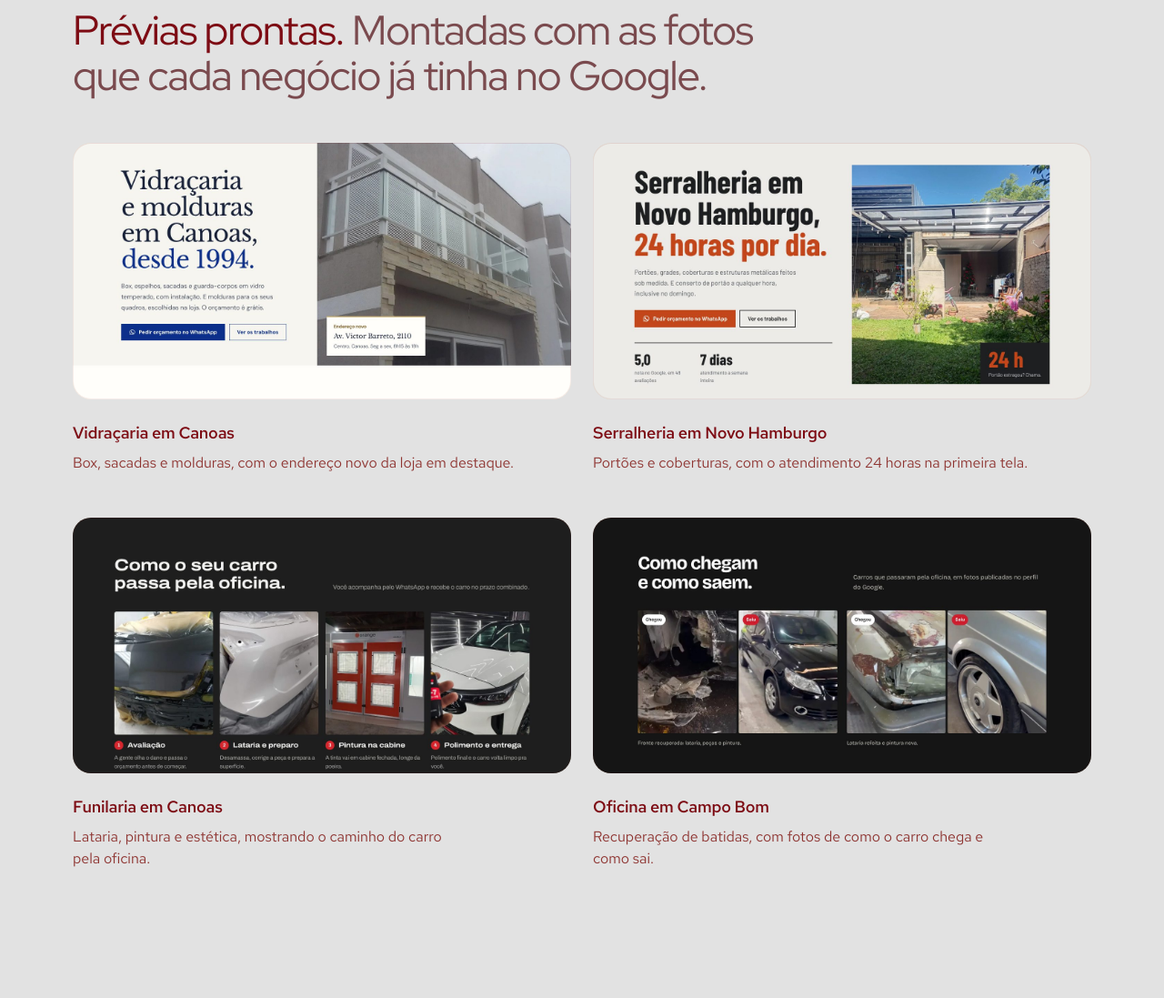
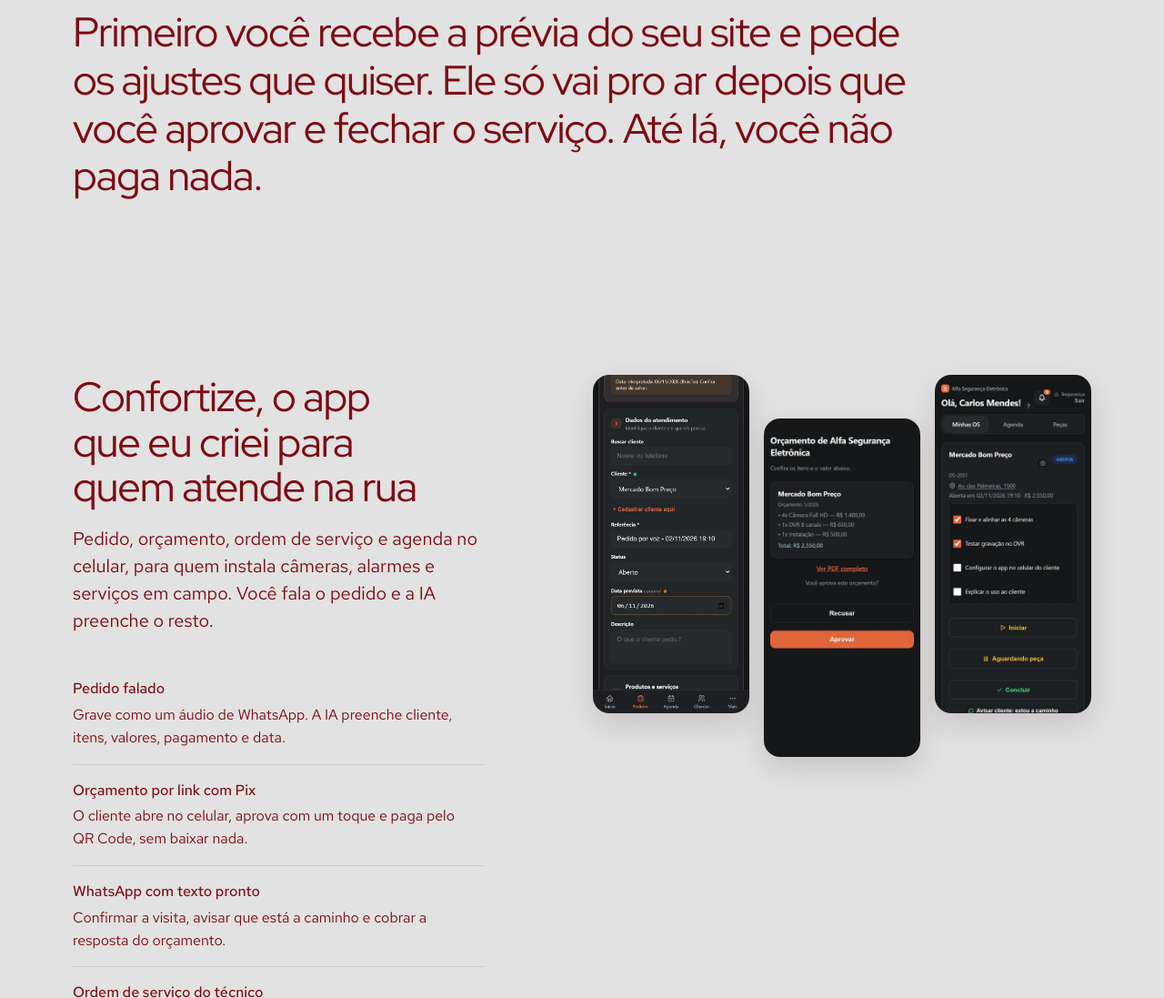
Before and after one commit to Luis1982Yt/portfolio, a plain HTML site: page index.html in a window 1280 px wide. Shown: the part 1703-2800 px from the top of the page at 91% size. Drawn offline with Linux system fonts and the light colour scheme.

Commit message:
Portfólio: tira as prévias de clientes, imagem do topo com cantos arredondados, Confortize no celular sem buraco
Co-Authored-By: Claude Opus 5.5 <noreply@anthropic.com>
Claude-Session: https://claude.ai/code/session_01BucXToaDXgnpeatRSNxMeH

```diff
--- a/index.html
+++ b/index.html
@@ -52,21 +52,21 @@
     #trabalhos .card p { color: var(--ink); }
   #trabalhos .panel .frame__img { object-position: 50% 0; }
   /* the Confortize system's phone screenshot, whole on the surface (services-list's picture) */
-  #servicos { margin-top: var(--s-8); }
+  @media (min-width: 1024px) { #servicos { margin-top: var(--s-8); } }
   #servicos .plans { margin-top: var(--s-6); align-items: stretch; }
   #servicos .card--plan { display: flex; flex-direction: column; }
   #servicos .card--plan .price { margin: 0; }
-  #servicos .extras { margin-top: var(--s-8, 48px); max-width: 820px; }
+  #servicos .extras { margin-top: var(--s-8, 48px); }
   #trabalhos .panel { --p-h: 320px; }
-  #previas .panel { height: auto; aspect-ratio: 1440 / 740; }
-  #previas .panel .frame__img { width: 100%; height: 100%; object-fit: cover; object-position: 50% 0; }
   .hero__media { background: transparent; }
-  .hero__media > img { object-fit: contain; border-radius: var(--r-lg); }
-  @media (max-width: 1023px) { .hero--split .hero__media { flex: none; min-height: 0; }
-    .hero__media > img { position: static; height: auto; aspect-ratio: 1320 / 1500; object-fit: cover; } }
+  footer .footer__col a { display: inline-block; padding-block: 6px; }
+  /* a imagem do topo no tamanho dela, com cantos arredondados de verdade (sem sobra em volta) */
+  .hero--split .hero__media { height: auto; min-height: 0; flex: none; align-self: center; border-radius: var(--r-lg); box-shadow: 0 24px 60px rgba(40, 10, 14, .18); }
+  .hero__media > img { position: static; display: block; width: 100%; height: auto; aspect-ratio: 1320 / 1500; object-fit: cover; }
   #confortize .phones { display: grid; grid-template-columns: repeat(3, minmax(0, 1fr)); gap: var(--s-4); align-items: start; }
   #confortize .phones img { width: 100%; height: auto; border-radius: 18px; box-shadow: 0 12px 32px rgba(40, 10, 14, .14); }
   #confortize .phones img:nth-child(2) { margin-top: 48px; }
+  @media (max-width: 1023px) { #confortize { height: auto !important; min-height: 0 !important; grid-template-rows: auto !important; } #confortize > .wrap, #confortize .fill { flex: none !important; height: auto !important; min-height: 0 !important; } #confortize .phones { display: grid !important; margin-top: var(--s-6); } }
   @media (max-width: 639px) { #trabalhos .panel { --p-h: 220px; }
     #confortize .phones img:nth-child(2) { margin-top: 0; }
     /* the phone keeps four of the six questions so the section stays one screen */
@@ -99,11 +99,6 @@
               <div class="panel"><img width="1100" height="683" class="frame__img" src="battlematch.jpg" alt="Tela de escolha de campeão do BattleMatch"></div>
               <span class="t-card" translate="no">BattleMatch</span>
               <span class="t-small muted">Guia de matchups de League of Legends</span>
-            </a>
-            <a class="menu-card span-4" href="#previas">
-              <div class="panel"><img width="1440" height="740" class="frame__img" src="previa-serralheria.jpg" alt="Prévia de site para uma serralheria"></div>
-              <span class="t-card">Prévias prontas</span>
-              <span class="t-small muted">Sites montados para negócios da região</span>
             </a>
           </div>
         </div>
@@ -155,36 +150,6 @@
           <p>BattleMatch, guia de matchups de League of Legends que montei e mantenho no ar.</p>
           <div class="panel"><img width="1100" height="683" class="frame__img" src="battlematch.jpg" alt="Tela do BattleMatch com a escolha de campeão e os confrontos mais difíceis" loading="lazy"></div>
           <a class="link" href="https://battlematch.vercel.app/">Abrir o BattleMatch</a>
-        </article>
-      </div>
-    </div>
-  </section>
-
-  <section class="section" id="previas" aria-labelledby="previas-h">
-    <div class="wrap">
-      <div class="section-head">
-        <h2 id="previas-h">Prévias prontas. <span class="muted">Montadas com as fotos que cada negócio já tinha no Google.</span></h2>
-      </div>
-      <div class="grid">
-        <article class="card card--row card--open span-6">
-          <div class="panel panel--top"><img width="1440" height="740" class="frame__img" src="previa-vidracaria.jpg" alt="Topo de uma prévia de site para vidraçaria, com uma sacada de vidro" loading="lazy"></div>
-          <h3>Vidraçaria em Canoas</h3>
-          <p>Box, sacadas e molduras, com o endereço novo da loja em destaque.</p>
-        </article>
-        <article class="card card--row card--open span-6">
-          <div class="panel panel--top"><img width="1440" height="740" class="frame__img" src="previa-serralheria.jpg" alt="Topo de uma prévia de site para serralheria, com uma cobertura metálica" loading="lazy"></div>
-          <h3>Serralheria em Novo Hamburgo</h3>
-          <p>Portões e coberturas, com o atendimento 24 horas na primeira tela.</p>
-        </article>
-        <article class="card card--row card--open span-6">
-          <div class="panel panel--top"><img width="1440" height="740" class="frame__img" src="previa-funilaria.jpg" alt="Seção de uma prévia de site para funilaria com quatro etapas do serviço" loading="lazy"></div>
-          <h3>Funilaria em Canoas</h3>
-          <p>Lataria, pintura e estética, mostrando o caminho do carro pela oficina.</p>
-        </article>
-        <article class="card card--row card--open span-6">
-          <div class="panel panel--top"><img width="1440" height="740" class="frame__img" src="previa-oficina.jpg" alt="Seção de uma prévia de site para oficina com fotos de antes e depois" loading="lazy"></div>
-          <h3>Oficina em Campo Bom</h3>
-          <p>Recuperação de batidas, com fotos de como o carro chega e como sai.</p>
         </article>
       </div>
     </div>
@@ -300,7 +265,7 @@
           <a class="nav__logo" href="#top">Luís Antônio</a>
           <p class="footer__lede">Sites para pequenos negócios do RS, feitos em Estância Velha.</p>
         </div>
-        <div class="span-2 footer__col"><h3>Trabalhos</h3><ul><li><a href="https://confortosistemadeseguranca.com.br/" translate="no">Confortize</a></li><li><a href="https://battlematch.vercel.app/">BattleMatch</a></li><li><a href="#previas">Prévias prontas</a></li></ul></div>
+        <div class="span-2 footer__col"><h3>Trabalhos</h3><ul><li><a href="https://confortosistemadeseguranca.com.br/" translate="no">Confortize</a></li><li><a href="https://battlematch.vercel.app/">BattleMatch</a></li></ul></div>
         <div class="span-2 footer__col"><h3>Preços</h3><ul><li><a href="#servicos">Serviços</a></li><li><a href="#perguntas">Perguntas</a></li></ul></div>
         <div class="span-2 footer__col"><h3>Contato</h3><ul><li><a href="mailto:luiskoch7@gmail.com">Mandar e-mail</a></li><li><a href="#prazo">Quando você paga</a></li></ul></div>
         <div class="span-2 footer__col"><h3>Vídeo</h3><ul><li><a href="https://www.youtube.com/@Duduhhlol1">Canal Duduhh</a></li></ul></div>
```
Also changed, not shown: hero-previas.jpg (deleted), previa-funilaria.jpg (deleted), previa-oficina.jpg (deleted), previa-serralheria.jpg (deleted), previa-vidracaria.jpg (deleted).
